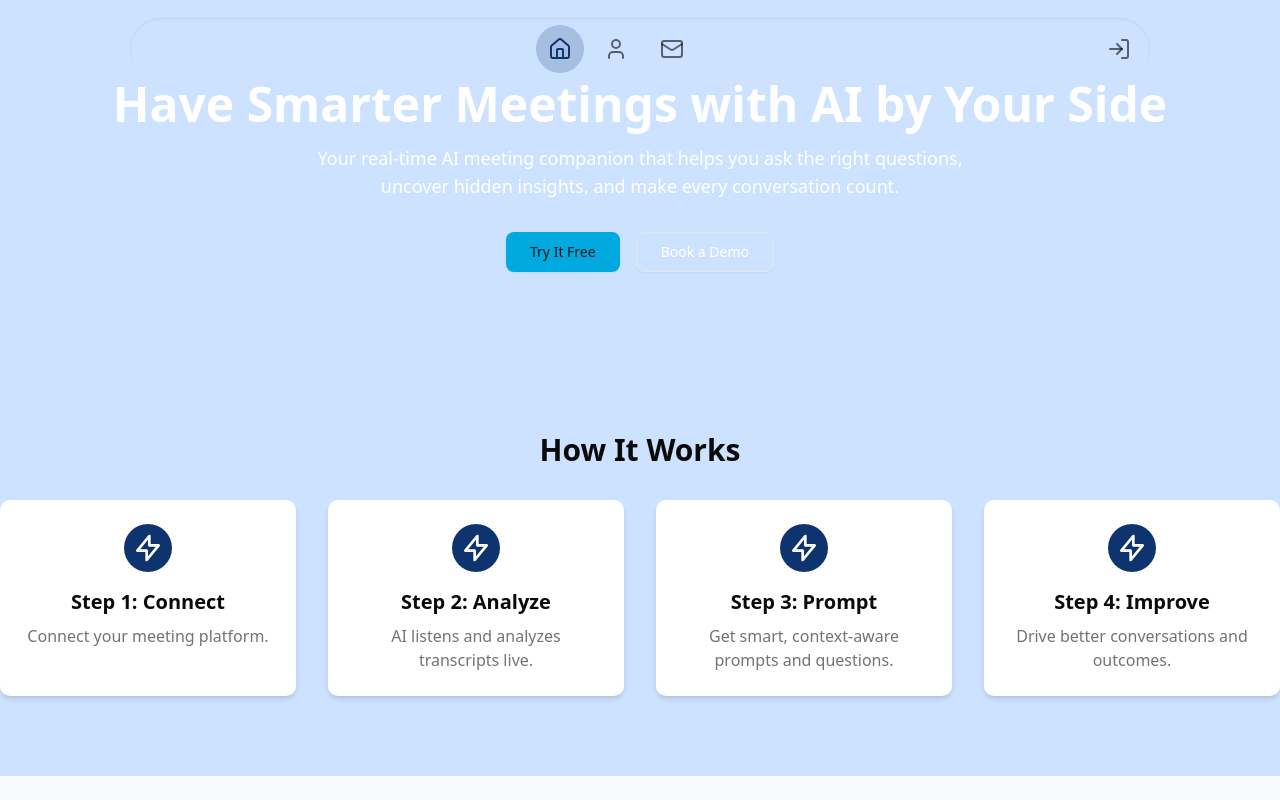
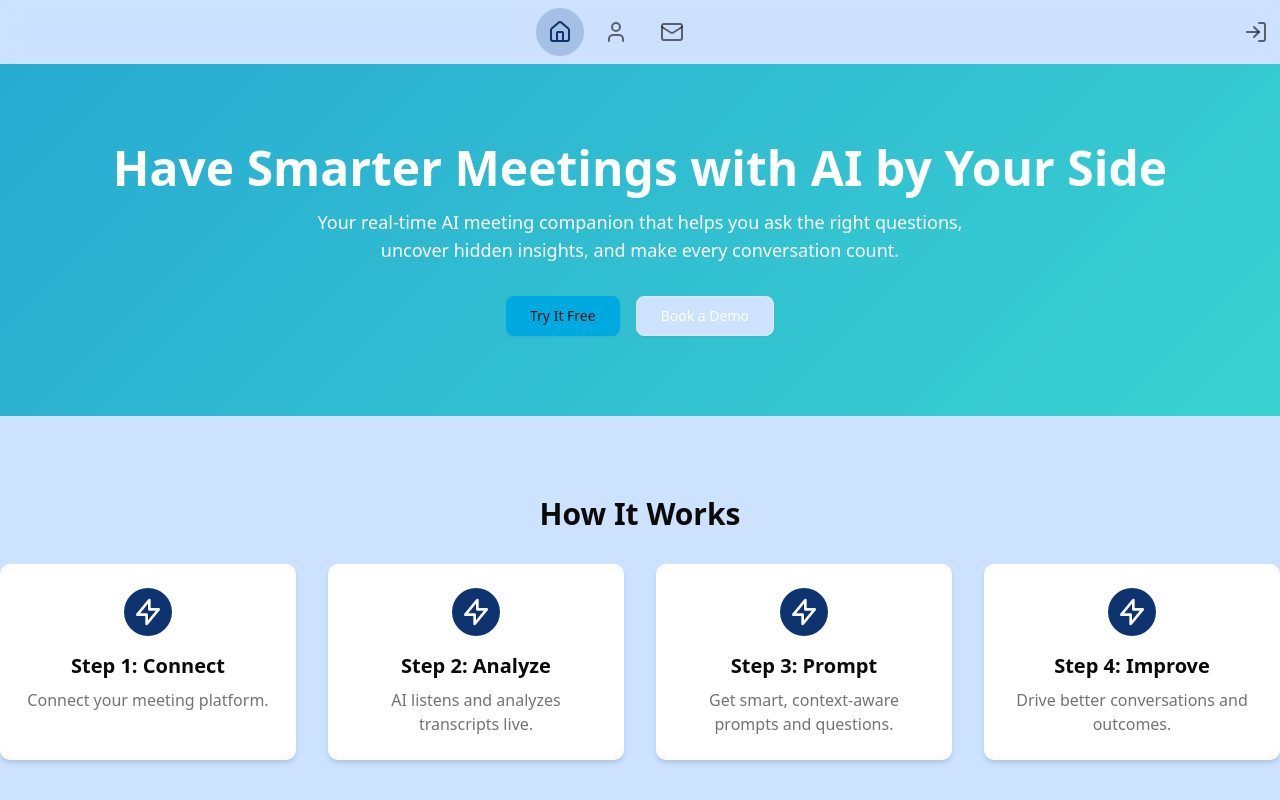
Before and after one commit to RSP0204/Doppelganger, a Next.js app in the folder frontend/: page / in a window 1280 px wide. Shown: the top 800 px of the page. Built offline with nearby package versions, Linux system fonts and the light colour scheme.

Commit message:
Colored and Resized Hero Section

```diff
--- a/frontend/src/app/globals.css
+++ b/frontend/src/app/globals.css
@@ -211,7 +211,7 @@
 }
 
 .hero-gradient {
-  background: linear-gradient(-45deg, var(--primary), var(--secondary), var(--accent), var(--highlight));
+  background: linear-gradient(-45deg, #40E0D0, #1c92d2, #f2fcfe);
   background-size: 400% 400%;
   animation: hero-gradient 15s ease infinite;
 }
--- a/frontend/src/app/layout.tsx
+++ b/frontend/src/app/layout.tsx
@@ -33,8 +33,8 @@ const Layout = ({ children }: Readonly<{ children: ReactNode }>) => {
                 className={`${geistSans.variable} ${geistMono.variable} bg-background text-foreground overscroll-none antialiased`}>
                 <AuthProvider>
                     <ThemeProvider attribute='class'>
-                        {children}
                         <NavHeader />
+                        <main className="">{children}</main>
                         <Toaster />
                     </ThemeProvider>
                 </AuthProvider>
--- a/frontend/src/components/nav-header.tsx
+++ b/frontend/src/components/nav-header.tsx
@@ -23,7 +23,8 @@ export function NavHeader() {
     const pathname = usePathname();
 
     return (
-        <nav className="fixed top-4 inset-x-0 max-w-screen-lg mx-auto flex items-center justify-between p-2 rounded-full bg-background/50 border border-border/40 shadow-inner">
+        <nav className="sticky top-0 z-50 w-full bg-background/80 backdrop-blur-sm">
+            <div className="container flex items-center justify-between h-16">
                 <div className="flex items-center justify-center flex-1 gap-2">
                     {centerLinks.map((link) => {
                         const isActive = pathname === link.href;
@@ -70,6 +71,7 @@ return (
                         <rightLink.icon className="w-6 h-6" />
                     </Link>
                 </div>
+            </div>
         </nav>
     );
 }
```
Lines whose indentation alone changed are shown as unchanged.
